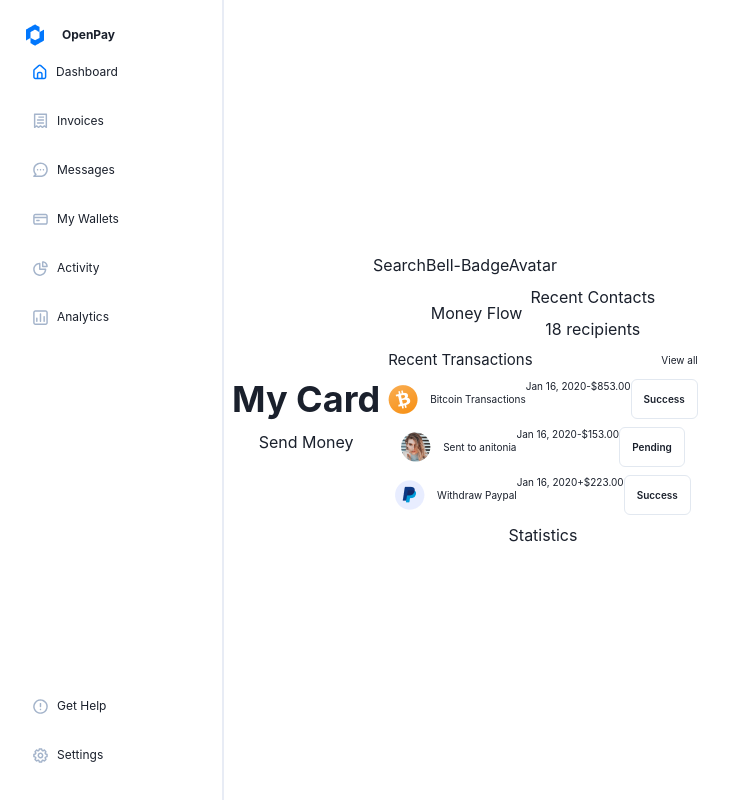
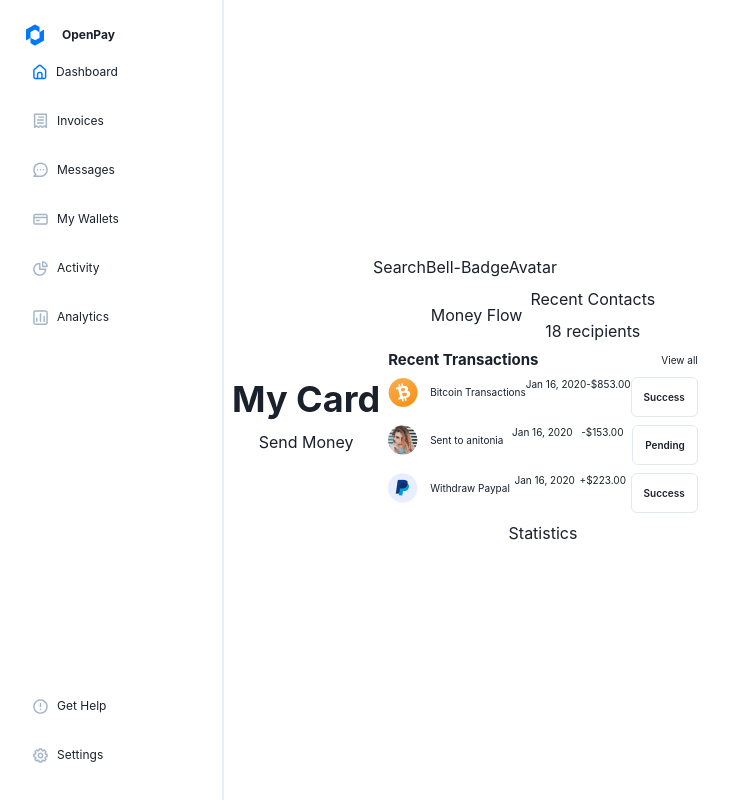
Before and after one commit to olaide-hok/OpenPay-Dashboard, a React (Create React App) app: page / in a window 1280 px wide. Shown: the whole page, without its empty margins (0-735 px from the left). Built offline with nearby package versions, Linux system fonts and the light colour scheme.

Commit message:
Complete Recent Trans component

```diff
--- a/src/components/money-flow/recent-trans.tsx
+++ b/src/components/money-flow/recent-trans.tsx
@@ -1,4 +1,12 @@
-import {Flex, HStack, Image, Link, Text, VStack} from '@chakra-ui/react'
+import {
+  Flex,
+  Heading,
+  HStack,
+  Image,
+  Link,
+  Text,
+  VStack,
+} from '@chakra-ui/react'
 import Btn from '../Button'
 import {recentTransData} from './recent-trans-data'
 
@@ -13,7 +21,7 @@ interface TransItemProps {
 
 const TransItem = ({img, alt, label, date, amt, desc}: TransItemProps) => {
   return (
-    <Flex justifyContent="space-between">
+    <Flex alignItems="flex-start" justifyContent="space-between" w="full">
       <HStack spacing="12px">
         <Image src={img} alt={alt} />
         <Text fontSize="10px">{desc}</Text>
@@ -29,14 +37,14 @@ type Props = {}
 
 const RecentTrans = (props: Props) => {
   return (
-    <VStack alignItems="flex-start">
+    <VStack alignItems="flex-start" justifyContent="space-between" w="full">
       <HStack justifyContent="space-between" w="full">
-        <Text fontSize="15px">Recent Transactions</Text>
+        <Heading fontSize="15px">Recent Transactions</Heading>
         <Text fontSize="10px" as={Link}>
           View all
         </Text>
       </HStack>
-      <VStack>
+
       {recentTransData.map((recentTrans) => {
         const {img, alt, btnType, date, amt, desc} = recentTrans
         return (
@@ -52,7 +60,6 @@ const RecentTrans = (props: Props) => {
         )
       })}
     </VStack>
-    </VStack>
   )
 }
 
```
Lines whose indentation alone changed are shown as unchanged.
